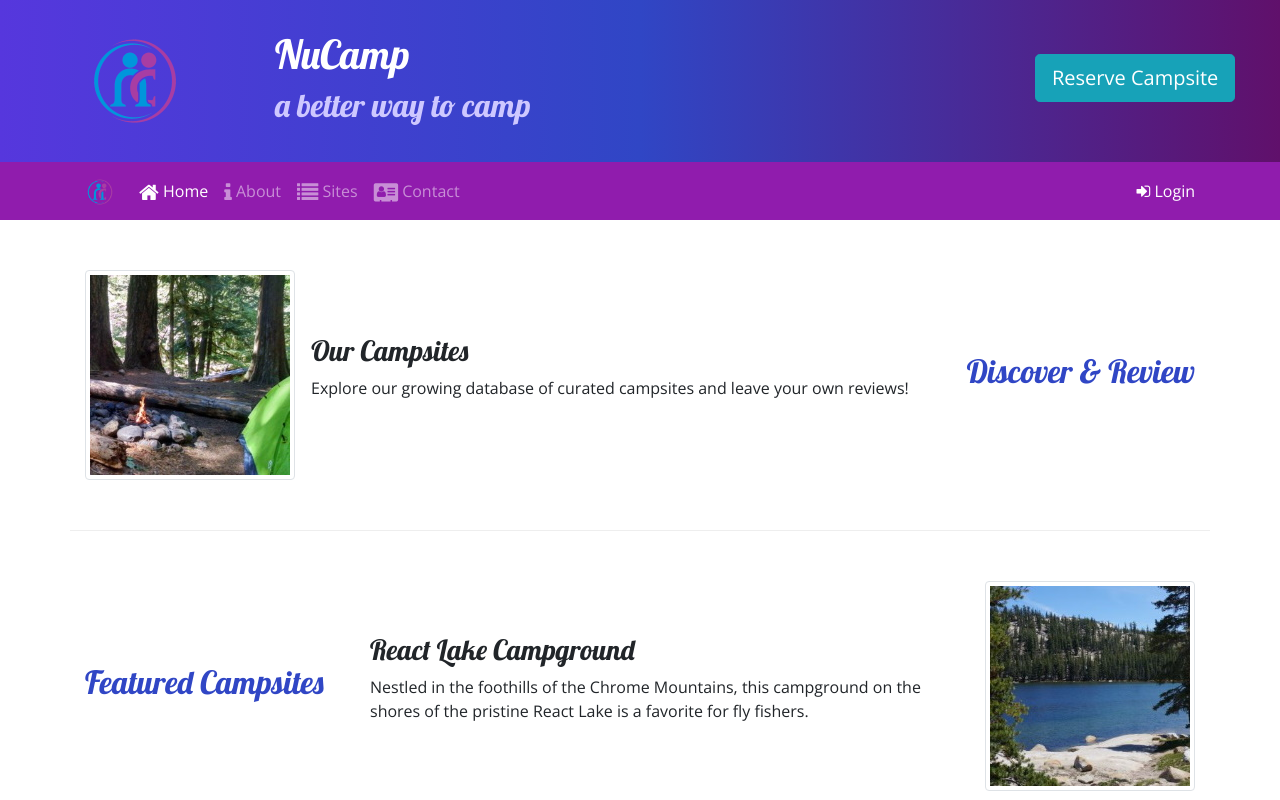
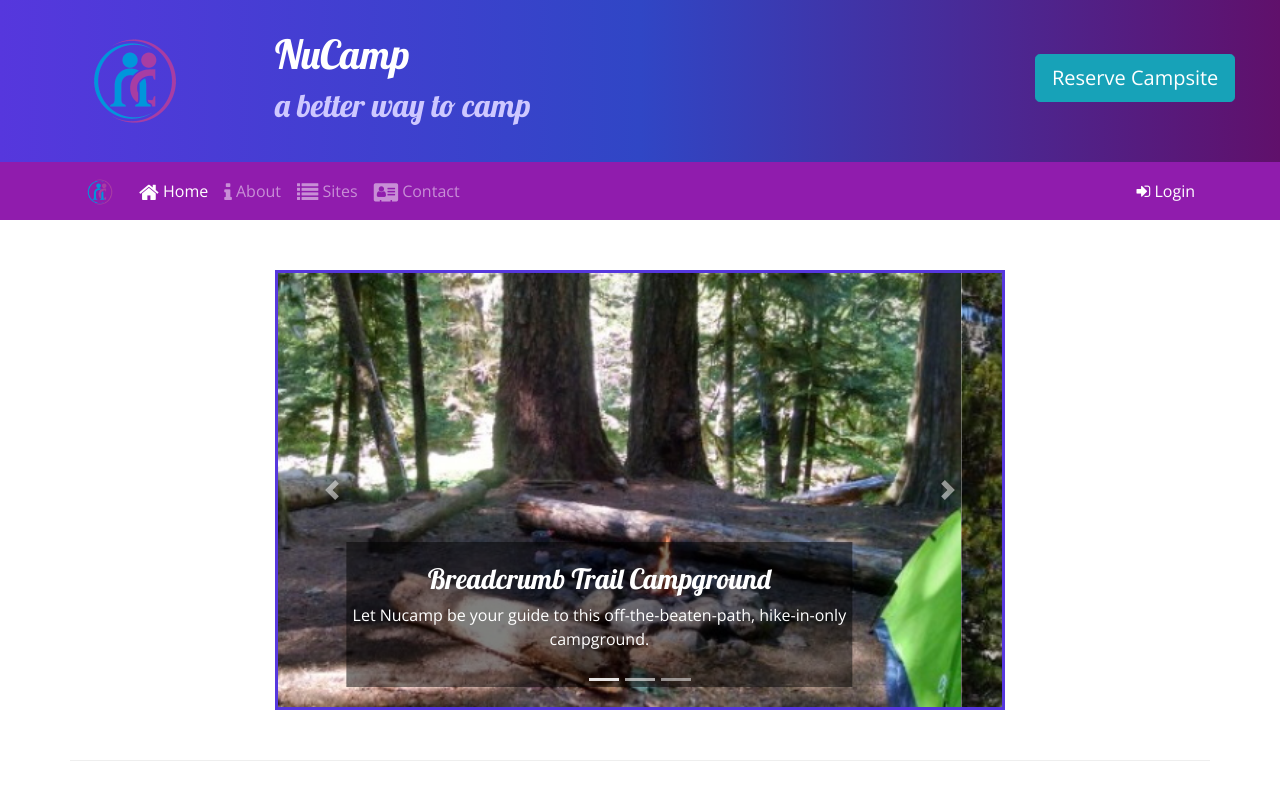
Before and after one commit to brianmstricker/boostrap-nucampsite, a website: page index.html in a window 1280 px wide. Shown: the top 800 px of the page. Drawn offline with nearby package versions, Linux system fonts and the light colour scheme.

Commit message:
carousel

```diff
--- a/css/styles.css
+++ b/css/styles.css
@@ -46,3 +46,11 @@ a, a:hover{
     color: inherit;
     text-decoration: none;
 }
+
+.carousel-caption {
+    background-color: rgba(0,0,0,0.5);
+}
+
+.carousel{
+    border: solid #5637DD;
+}
--- a/index.html
+++ b/index.html
@@ -89,6 +89,49 @@
     </div>
 
 <div class="container">
+    <div class="row row-content">
+        <div class="col-md-8 mx-auto">
+            <div id="homeCarousel" class="carousel slide" data-ride="carousel">
+                <ol class="carousel-indicators">
+                    <li data-target="#homeCarousel" data-slide-to="0" class="active"></li>
+                    <li data-target="#homeCarousel" data-slide-to="1"></li>
+                    <li data-target="#homeCarousel" data-slide-to="2"></li>
+                </ol>
+                <div class="carousel-inner">
+                    <div class="carousel-item active">
+                        <img class="d-block w-100" src="img/breadcrumb-trail.jpg" alt="Breadcrumb Trail Campground">
+                        <div class="carousel-caption">
+                            <h3>Breadcrumb Trail Campground</h3>
+                            <p class="d-none d-sm-block">Let Nucamp be your guide to this off-the-beaten-path, hike-in-only campground.</p>
+                        </div>
+                    </div>
+                    <div class="carousel-item">
+                        <img class="d-block w-100" src="img/react-lake.jpg" alt="React Lake Campground">
+                        <div class="carousel-caption">
+                            <h3>React Lake Campground</h3>
+                            <p class="d-none d-sm-block">Nestled in the foothills of the Chrome Mountains, this campground on the shores of the pristine React Lake is a favorite for fly fishers.</p>
+                        </div>
+                    </div>
+                    <div class="carousel-item">
+                        <img class="d-block w-100" src="img/chrome-river.jpg" alt="Chrome River Campground">
+                        <div class="carousel-caption">
+                            <h3>Chrome River Campground</h3>
+                            <p class="d-none d-sm-block">Spend a few sunny days and starry nights beneath a canopy of old-growth firs at this enchanting spot by the Chrome River.</p>
+                        </div>
+                    </div>
+                </div>
+                <a href="#homeCarousel" class="carousel-control-prev" role="button" data-slide="prev">
+                    <span class="carousel-control-prev-icon"></span>
+                    <span class="sr-only">Previous</span>
+                </a>
+                <a href="#homeCarousel" class="carousel-control-next" role="button" data-slide="next">
+                    <span class="carousel-control-next-icon"></span>
+                    <span class="sr-only">Next</span>
+                </a>
+            </div>
+        </div>
+    </div>
+
 <div class="row row-content align-items-center">
 <div class="col-sm-4 col-md-3 order-sm-last">
         <h2 class="text-sm-right">Discover & Review</h2>
```
